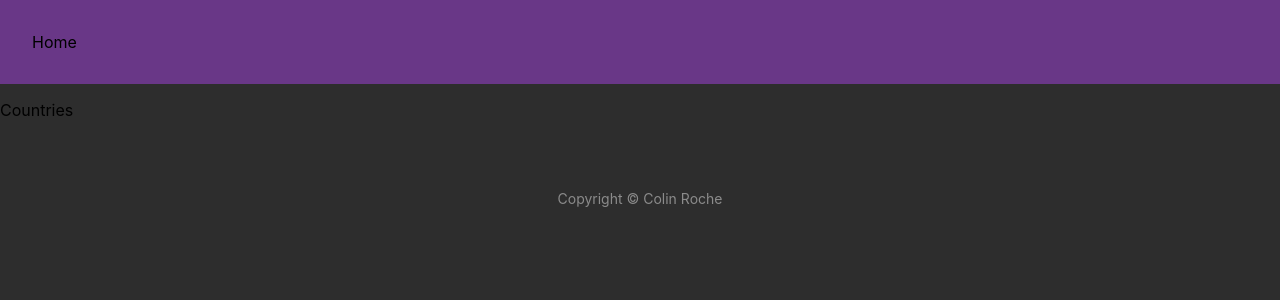
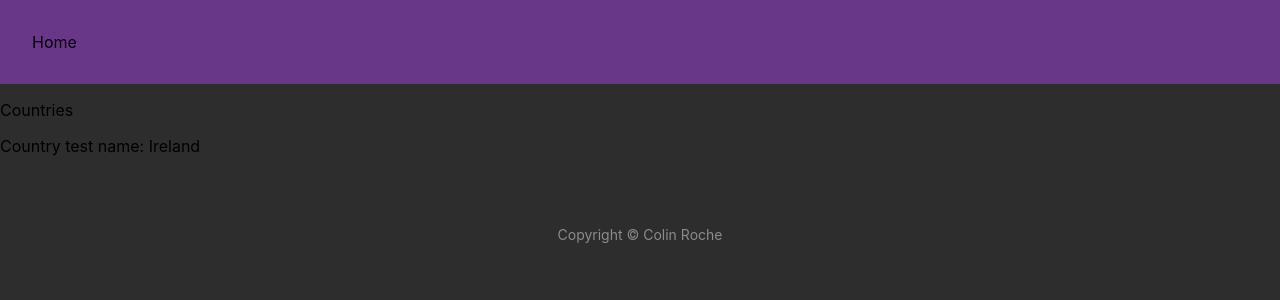
Before and after one commit to colinroche/CodingChallengeReact, a React (Create React App) app in the folder frontend/: page /countries in a window 1280 px wide. Shown: the top 300 px of the page. Built offline with nearby package versions, Linux system fonts and the light colour scheme.

Commit message:
using context to pull test information into coutries page

```diff
--- a/frontend/src/App.js
+++ b/frontend/src/App.js
@@ -1,10 +1,17 @@
 import './App.css';
 import Router from './components/Router'
+import Context from './components/Context'
 
 function App() {
+  const countryInfo = {
+    name: "Ireland"
+  }
+
   return (
     <div>
-      <Router />
+      <Context.Provider value={countryInfo}>
+        <Router />
+      </Context.Provider>
     </div>
   );
 }
--- /dev/null
+++ b/frontend/src/components/Context.js
@@ -0,0 +1,5 @@
+import { createContext } from "react";
+
+const Context = createContext(undefined)
+
+export default Context;
--- a/frontend/src/pages/Countries.js
+++ b/frontend/src/pages/Countries.js
@@ -1,7 +1,12 @@
+import { useContext } from "react"
+import Context from "../components/Context"
+
 export default function Countries() {
+    const countryData = useContext(Context)
     return (
         <div>
             <p>Countries</p>
+            <p>Country test name: {countryData.name}</p>
         </div>
     )
 }
```
